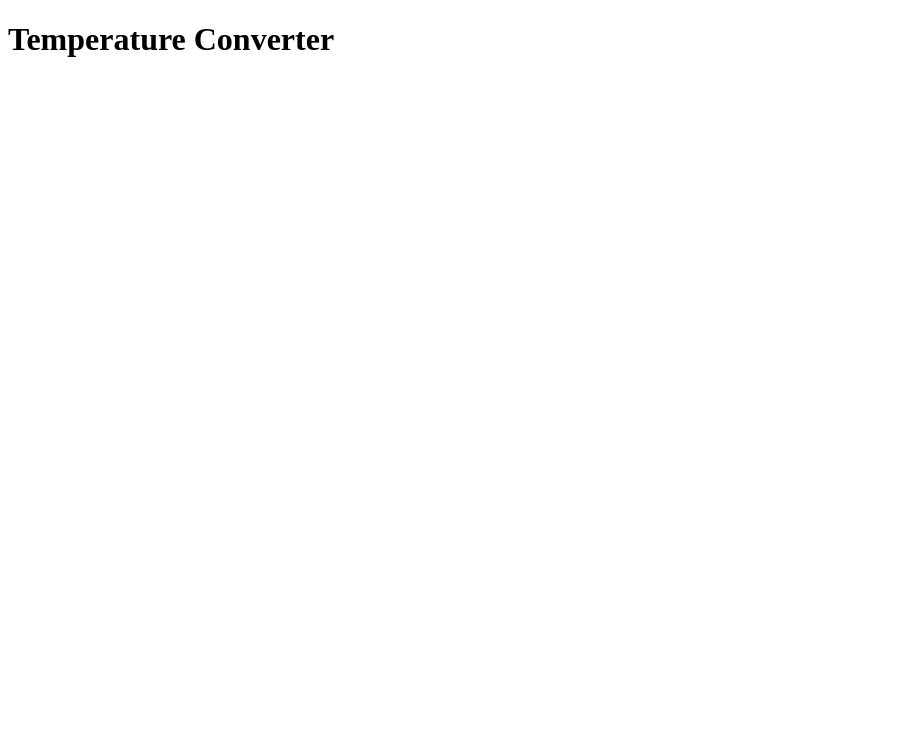
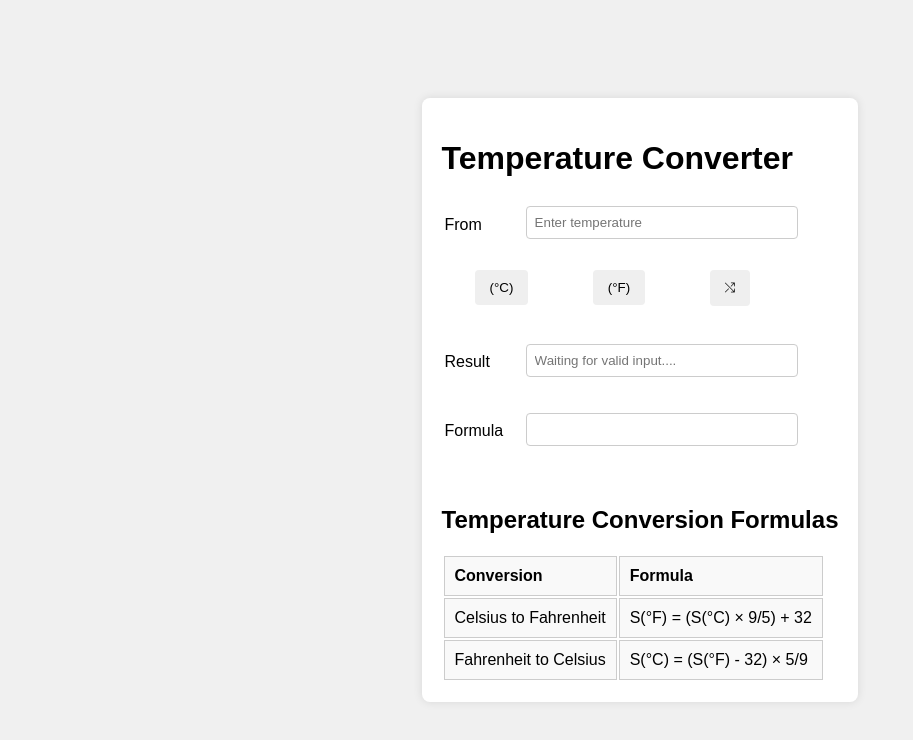
Before and after one commit to revou-fundamental-course/10-jun-24-faldiic, a plain HTML site: page index.html in a window 1280 px wide. Shown: the whole page, without its empty margins (0-913 px from the left). Drawn offline with Linux system fonts and the light colour scheme.

Commit message:
mini-project

```diff
--- a/css/styles.css
+++ b/css/styles.css
@@ -1 +1,58 @@
-/* ini css */
+body {
+    font-family: Arial, sans-serif;
+    background-color: #f0f0f0;
+    display: flex;
+    justify-content: center;
+    align-items: center;
+    height: 100vh;
+    margin: 0;
+}
+
+.container {
+    background-color: white;
+    padding: 20px;
+    border-radius: 8px;
+    box-shadow: 0 0 10px rgba(0, 0, 0, 0.1);
+}
+
+.button-converter {
+    padding-bottom: 30px;
+}
+
+td {
+    padding-bottom: 20px;
+}
+
+[type="number"], input[type="text"] {
+    width: 100%;
+    padding: 8px;
+    margin-top: 5px;
+    margin-bottom: 8px;
+    border: 1px solid #ccc;
+    border-radius: 4px;
+}
+
+button {
+    padding: 10px 15px;
+    margin-right: 30px;
+    margin-left: 30px;
+    border: none;
+    border-radius: 4px;
+    cursor: pointer;
+}
+
+button:hover {
+    background-color: #ddd;
+}
+
+
+h2 {
+    margin-top: 30px;
+}
+
+.result {
+    border: 1px solid #ccc;
+    padding: 10px;
+    text-align: left;
+    background-color: #f9f9f9;
+}
--- a/index.html
+++ b/index.html
@@ -7,10 +7,60 @@
     <link rel="stylesheet" href="css/styles.css">
 </head>
 <body>
-    <header>
+    <div class="container">
         <h1>Temperature Converter</h1>
+        <table>
+            <tr>
+                <td class="convert-from">
+                    <font style="vertical-align: inherit;">From</font>
+                </td>
+                <td>
+                    <input type="number" id="input-temp" placeholder="Enter temperature">
+                </td>
+            </tr>
+            <tr>
+                <td colspan="2" class="button-converter">
+                    <button id="celsius-btn" title="Pilih derajat Celcius" type="button">
+                        <font style="vertical-align: inherit;">(&deg;C)</font>
+                    </button>
+                    <button id="fahrenheit-btn" title="Pilih derajat Fahrenheit" type="button">
+                        <font style="vertical-align: inherit;">(&deg;F)</font>
+                    </button>
+                    <button id="reverse-btn" title="reverse" type="button">
+                        <font style="vertical-align: inherit;">⤭</font>
+                    </button>
+                </td>
+            </tr>
+            <tr class="answer-box">
+                <td>Result</td>
+                <td>
+                    <input type="text" id="output-temp" placeholder="Waiting for valid input...." readonly>
+                </td>
+            </tr>
+            <tr class="formula">
+                <td>Formula</td>
+                <td>
+                    <input type="text" id="formula-display" readonly>
+                </td>
+            </tr>
+        </table>
 
-    </header>
+        <h2>Temperature Conversion Formulas</h2>
+        <table>
+            <tr class="result">
+                <th class="result">Conversion</th>
+                <th class="result">Formula</th>
+            </tr>
+            <tr>
+                <td class="result">Celsius to Fahrenheit</td>
+                <td class="result">S(°F) = (S(°C) × 9/5) + 32</td>
+            </tr>
+            <tr>
+                <td class="result">Fahrenheit to Celsius</td>
+                <td class="result">S(°C) = (S(°F) - 32) × 5/9</td>
+            </tr>
+        </table>
+    </div>
 
     <script src="js/script.js"></script>
 </body>
--- a/js/script.js
+++ b/js/script.js
@@ -1 +1,61 @@
-// ini javascript
+document.addEventListener("DOMContentLoaded", () => {
+    const inputTemp = document.getElementById('input-temp');
+    const outputTemp = document.getElementById('output-temp');
+    const formulaDisplay = document.getElementById('formula-display');
+    const unitFromSelect = document.getElementById('UnitFrom');
+    const celsiusBtn = document.getElementById('celsius-btn');
+    const fahrenheitBtn = document.getElementById('fahrenheit-btn');
+    const reverseBtn = document.getElementById('reverse-btn');
+
+    let currentConversion = 'CtoF'; // Default conversion
+
+    function convertTemperature() {
+        const value = parseFloat(inputTemp.value);
+        let result = '';
+        let formula = '';
+
+        if (!isNaN(value)) {
+            if (currentConversion === 'CtoF') {
+                result = (value * 9 / 5) + 32;
+                formula = `(${value} °C × 9/5) + 32 = ${result.toFixed(2)} °F`;
+                outputTemp.value = `${result.toFixed(2)} °F`;
+            } else if (currentConversion === 'FtoC') {
+                result = (value - 32) * 5 / 9;
+                formula = `(${value} °F - 32) × 5/9 = ${result.toFixed(2)} °C`;
+                outputTemp.value = `${result.toFixed(2)} °C`;
+            }
+            formulaDisplay.value = formula;
+        } else {
+            outputTemp.value = 'Invalid input';
+            formulaDisplay.value = '';
+        }
+    }
+
+    function setConversion(conversion) {
+        currentConversion = conversion;
+        convertTemperature();
+    }
+
+    // Event listeners for the conversion buttons
+    celsiusBtn.addEventListener('click', () => setConversion('CtoF'));
+    fahrenheitBtn.addEventListener('click', () => setConversion('FtoC'));
+
+    // Event listener for the input temperature
+    inputTemp.addEventListener('input', convertTemperature);
+
+    // Reverse button functionality
+    reverseBtn.addEventListener('click', () => {
+        currentConversion = currentConversion === 'CtoF' ? 'FtoC' : 'CtoF';
+        convertTemperature();
+    });
+
+    // Event listener for the unit select dropdown
+    unitFromSelect.addEventListener('change', (event) => {
+        const selectedUnit = event.target.value;
+        if (selectedUnit === 'C') {
+            setConversion('CtoF');
+        } else if (selectedUnit === 'F') {
+            setConversion('FtoC');
+        }
+    });
+});
```
